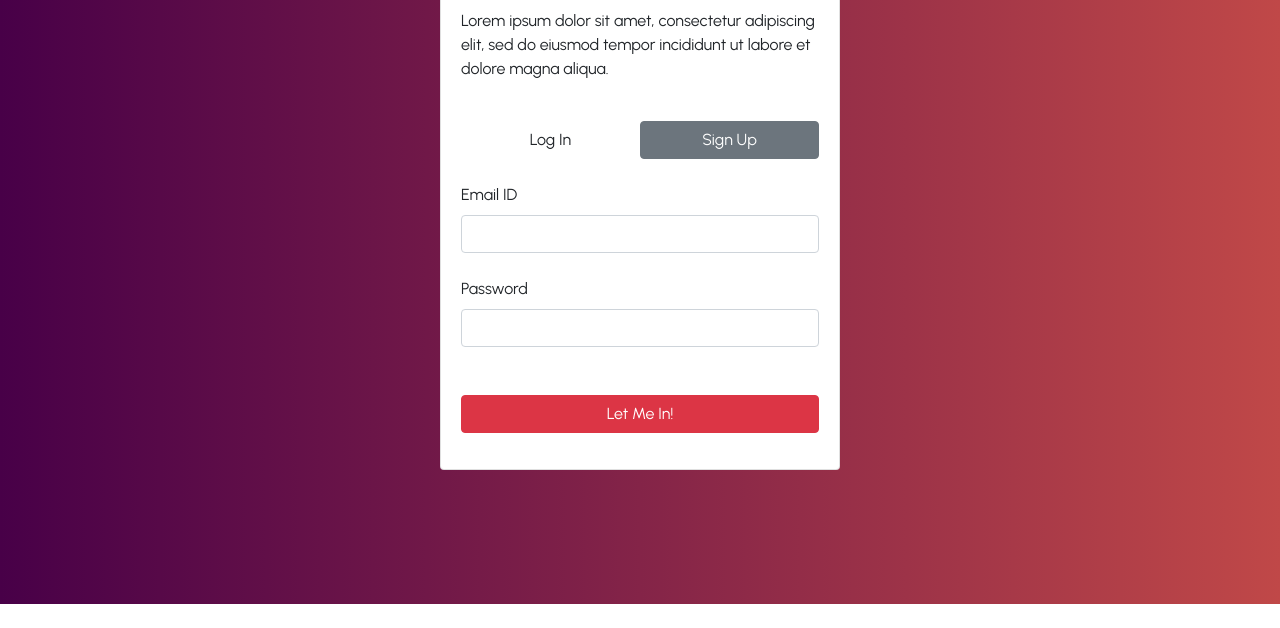
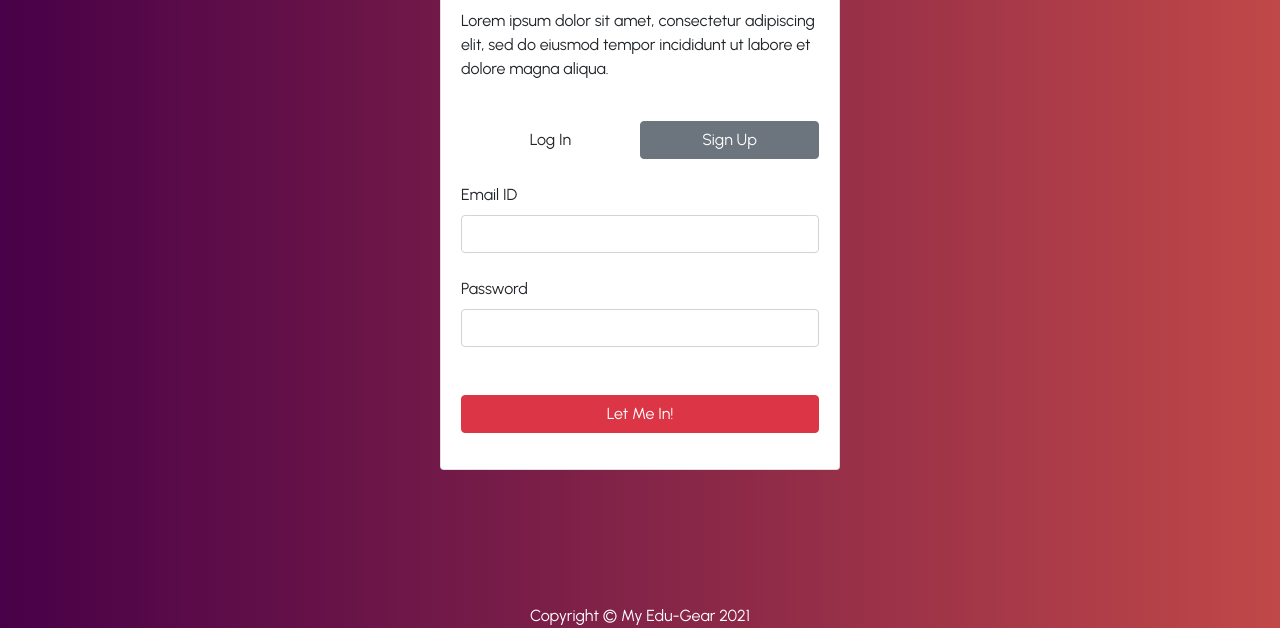
Before and after one commit to Abhinal/myedugear, a plain HTML site: page templates/login.html in a window 1280 px wide. Shown: the part 196-824 px from the top of the page. Before the commit the page ends 800 px from the top, so only its background shows below. Drawn offline with nearby package versions, Linux system fonts and the light colour scheme.

Commit message:
Update login.html

```diff
--- a/templates/login.html
+++ b/templates/login.html
@@ -52,6 +52,7 @@
             </div>
         </div>
     </div>
+    <p class="text-center text-white">Copyright © My Edu-Gear 2021</p>
 </body>
 
 </html>
```
